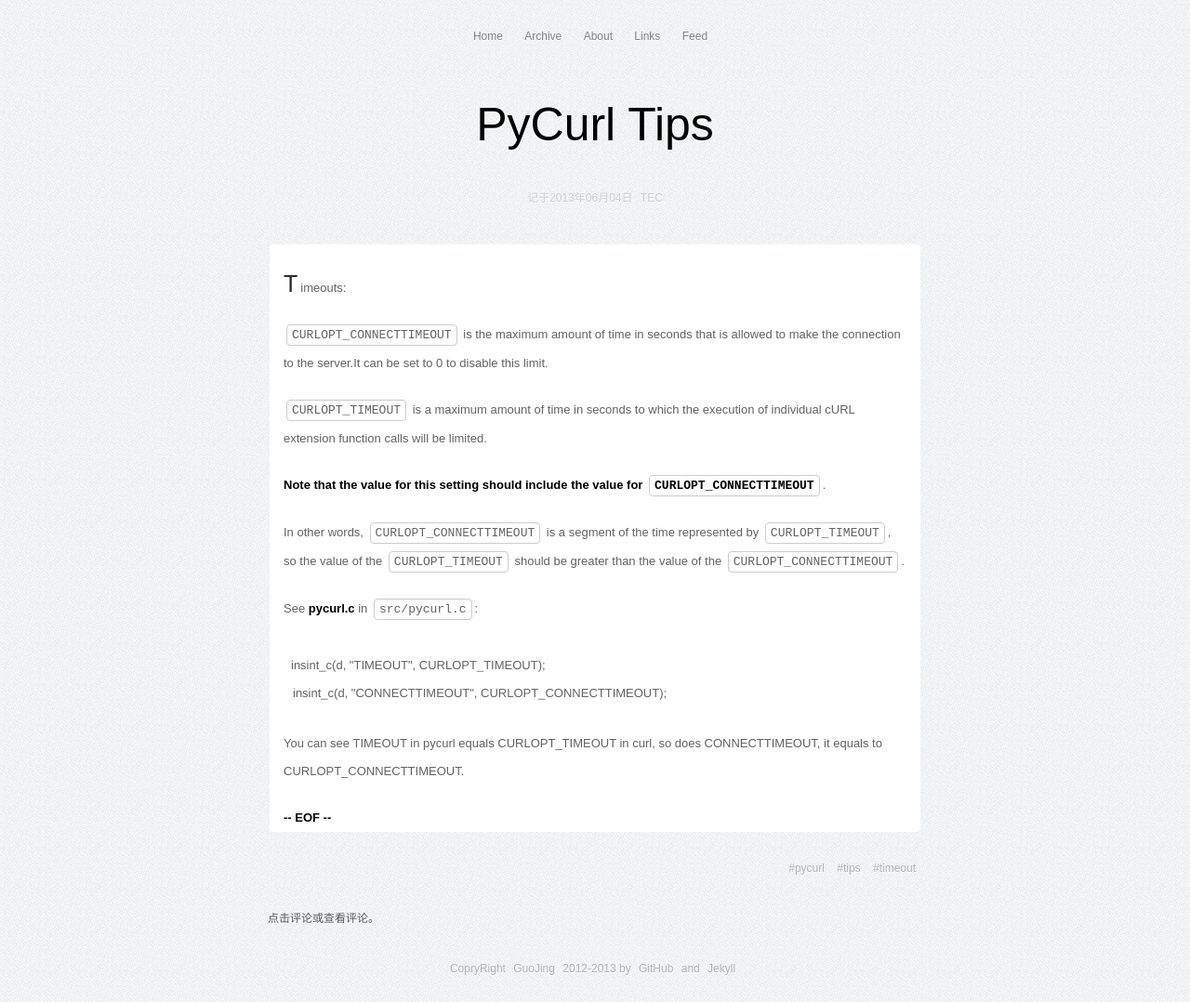
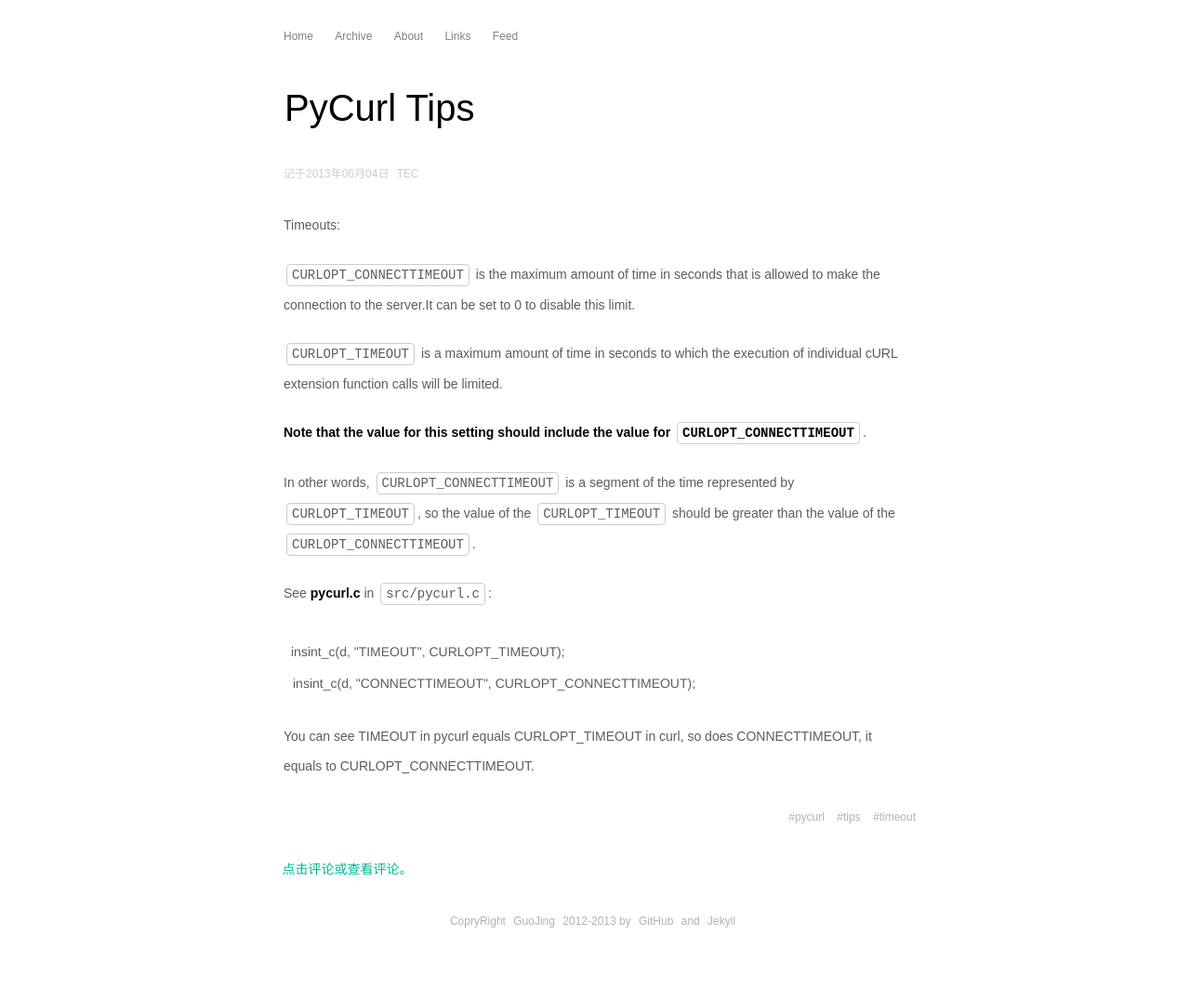
Before and after one commit to zwitzwit/guojing.github.com, a Jekyll site: the page built from _posts/tec/2013-06-04-pycurl-tips-difference-between-CURLOPT_CONNECTTIMEOUT-and-CURLOPT_TIMEOUT.md, in a window 1280 px wide. Shown: the whole page at 93% size. Built offline with Jekyll 4.4.1, drawn with Linux system fonts in a browser that asks for light colours; Markdown is read by kramdown in place of the engine named in the settings; after the commit the page ends 1026 px from its top, so only the background shows below that.

Commit message:
change style

```diff
--- a/_layouts/post.html
+++ b/_layouts/post.html
@@ -54,7 +54,6 @@
   <div class="date">记于{{ page.date | date:"%Y年%m月%d日"}} <a href="/categories/#{{ post.categories }}">{{ page.categories }}</a></div>
   <div class="content">
     {{ content }}
-    <p class="clearfix eof">-- EOF --</p>
     <p class="wbshare" style="margin-bottom:-35px"><wb:share-button count="n" type="button" relateuid="1653237083" ></wb:share-button></p>
 <!--     <p class="clearfix"><wb:like type="number"></wb:like></p>
     <style>
--- a/css/style.css
+++ b/css/style.css
@@ -1,86 +1,73 @@
-body {background: #e4e8e9 url('../images/theme/bg.png');background-attachment: fixed;}
+#body {background: #e4e8e9 url("../images/theme/bg.png");background-attachment: fixed;}
 body {font:12px/1.6 arial,helvetica,sans-serif;margin:0;padding:0;color:#666}
-body {font-family: "PT Sans", "Xin Gothic", "Hiragino Sans GB", "Microsoft YaHei", "WenQuanYi Micro Hei", Arial, sans-serif}
+body {font-family: "Rosario", "Xin Gothic", "Hiragino Sans GB", "Microsoft YaHei", "WenQuanYi Micro Hei", Arial, sans-serif}
 
 h1, h2, h3, h4, h5, h6 {color: black}
 
-.main {margin:45px auto; margin-bottom: 20px}
-.comments {width:699px;margin:35px auto;}
+.main {margin:35px auto; margin-bottom: 20px}
+.comments {width:669px;margin:35px auto;}
 .guide {margin: -10px auto;}
-.cast, .main, .comments{width:700px}
+.cast, .main {width:700px}
 .cast {display: none}
 
 .banner2 {z-index: 9999; top: 0; left: 0;}
-.banner2 {font-family: "Overlock","Hiragino Sans GB","Microsoft YaHei",sans-serif; font-size: 12px;}
 .banner2 span {margin-right:10px}
-.banner2 {margin-bottom: 60px; text-align: center; margin: 30px auto}
+.banner2 {margin-bottom: 40px; margin: 30px auto; width: 680px}
 
-.banner2 a:link{color:#817F7F;text-decoration:none;text-shadow:0px 1px 0px white; padding:3px;margin:0 2px}
-.banner2 a:visited{color:#817F7F;text-decoration:none;text-shadow:0px 1px 0px white;}
-/*
-.banner a:hover{background:#4d4f51; padding:3px; color:white; text-shadow: 0 1px 0 black; -moz-border-radius:4px;-webkit-border-radius:4px;border-radius:4px;margin:0 2px;}
-*/
+.banner2 a:link{color:#817F7F;text-decoration:none;padding:3px;margin:0 2px}
+.banner2 a:visited{color:#817F7F;text-decoration:none;}
 .insta {float: right}
-.comments .comment {font-size: 12px;}
+.comments .comment {font-size: 14px;}
 
 .guide {font-size: 12px}
-.guide a:link{color:rgb(85, 85, 85);text-decoration:none;text-shadow:0px 1px 0px white; padding:3px;margin:0 2px}
-.guide a:visited{color:rgb(85, 85, 85);text-decoration:none;text-shadow:0px 1px 0px white;}
-/*.guide a:hover{background:#4d4f51; padding:3px; color:white; text-shadow: 0 1px 0 black; -moz-border-radius:4px;-webkit-border-radius:4px;border-radius:4px;margin:0 2px;}*/
+.guide a:link{color:#00b893;text-decoration:none;padding:3px;margin:0 2px}
+.guide a:visited{color:#00b893;text-decoration:none;}
 
-.footer a:link{color:#b2b2b2;text-decoration:none;text-shadow:0px 1px 0px white; padding:3px;margin:0 2px}
-.footer a:visited{color:#b2b2b2;text-decoration:none;text-shadow:0px 1px 0px white;}
-/*.footer a:hover{padding:3px; color:gray; text-shadow: 0 1px 0 white; -moz-border-radius:4px;-webkit-border-radius:4px;border-radius:4px;margin:0 2px;}*/
+.footer a:link{color:#b2b2b2;text-decoration:none;padding:3px;margin:0 2px}
+.footer a:visited{color:#b2b2b2;text-decoration:none;}
 
-.title a:link{color:black;text-decoration:none;text-shadow:0px 2px 0px white; padding:3px;}
-.title a:visited{color:black;text-decoration:none;text-shadow:0px 2px 0px white;}
-/*.title a:hover{color:#817F7F;text-decoration:none;text-shadow:0px 2px 0px white; padding:3px;}*/
-.title a:hover{text-shadow:0 2px 0 white;}
-.title {font-family: "PT Sans", "Xin Gothic", "Hiragino Sans GB", "Microsoft YaHei", "WenQuanYi Micro Hei", Arial, sans-serif;}
+.title a:link{color:black;text-decoration:none;padding:3px;}
+.title a:visited{color:black;text-decoration:none;}
 
 .content {background:white;line-height:24px;font-size:13px; padding-bottom: 1px}
 .content {-moz-border-radius:4px;-webkit-border-radius:4px;border-radius:4px;}
-.content a:visited { padding:3px; text-shadow: 0 1px 0 white; -moz-border-radius:4px;-webkit-border-radius:4px;border-radius:4px;margin:0 2px;color:gray;text-decoration:none}
-.content a:link{padding:3px; text-shadow: 0 1px 0 white; -moz-border-radius:4px;-webkit-border-radius:4px;border-radius:4px;margin:0 2px;color:gray;text-decoration:none}
-/*.content a:hover {background:#4d4f51; padding:3px; color:white; text-shadow: 0 1px 0 black; -moz-border-radius:4px;-webkit-border-radius:4px;border-radius:4px;margin:0 2px}*/
+.content a:visited { padding:3px; -moz-border-radius:4px;-webkit-border-radius:4px;border-radius:4px;margin:0 2px;color:gray;text-decoration:none}
+.content a:link{padding:3px; -moz-border-radius:4px;-webkit-border-radius:4px;border-radius:4px;margin:0 2px;color:gray;text-decoration:none}
+.content a:hover{padding:3px; -moz-border-radius:4px;-webkit-border-radius:4px;border-radius:4px;margin:0 2px;color:#00b893;text-decoration:none}
 
 .content strong {color:black;}
 
-.title {text-align: center; font-size: 50px}
-.title {margin-bottom:30px;text-shadow:0 1px 0 #f0f0f0;}
+.title {font-size: 40px; margin-left:13px}
+.title {margin-bottom:30px;}
 
-.content {margin-bottom:30px;background: rgba(255, 255, 255);font-size:13px;}
-.content {color:#626262; text-shadow:0 1px 0 white;}
-.content b{color:#5c5c5c;}
+.content {margin-bottom:30px;background: rgba(255, 255, 255);font-size:14px;}
+.content {color:#5c5c5c; }
+.content b{color:black;}
 .content {padding:15px;line-height: 2.3em;}
 .content p{margin-bottom: 20px;}
 
-.footer, .paginator{font-size:12px; text-shadow:0 1px 0 white;text-align:center;margin-top:-10px;margin-bottom:25px;color:#b2b2b2;}
+.footer, .paginator{font-size:12px; text-align:center;margin-top:-10px;margin-bottom:25px;color:#b2b2b2;}
 .footer {margin-top: 10px}
 
-.paginator a:link{color:rgb(85, 85, 85);text-decoration:none;text-shadow:0px 1px 0px white; padding:3px;margin:0 2px}
-.paginator a:visited{color:rgb(85, 85, 85);text-decoration:none;text-shadow:0px 1px 0px white;}
-/*.paginator a:hover{background:#f0f0f0; padding:3px; color:gray; text-shadow: 0 1px 0 white; -moz-border-radius:4px;-webkit-border-radius:4px;border-radius:4px;margin:0 2px;}*/
+.paginator a:link{color:#00b893;text-decoration:none;padding:3px;margin:0 2px}
+.paginator a:visited{color:#00b893;text-decoration:none;}
+/*.paginator a:hover{background:#f0f0f0; padding:3px; color:gray; -moz-border-radius:4px;-webkit-border-radius:4px;border-radius:4px;margin:0 2px;}*/
 
-.comments a:link{color:rgb(85, 85, 85);text-decoration:none;text-shadow:0px 1px 0px white; padding:3px;margin:0 2px}
-.comments a:visited{color:rgb(85, 85, 85);text-decoration:none;text-shadow:0px 1px 0px white;}
-/*.comments a:hover{background:#414141; padding:3px; color:white; text-shadow: 0 1px 0 gray; -moz-border-radius:4px;-webkit-border-radius:4px;border-radius:4px;margin:0 2px;}*/
+.comments a:link{color:#00b893;text-decoration:none;padding:3px;margin:0 2px}
+.comments a:visited{color:#00b893;text-decoration:none;}
 
 .center {text-align: center}
 
-::selection {background: #f8f8f8;};
-::-moz-selection {background: #f8f8f8;};
-::-webkit-selection {background: #f8f8f8;};
+::selection {background: #00b893; color:white};
+::-moz-selection {background: #00b893; color:white};
+::-webkit-selection {background: #00b893; color:white};
 
 .container {}
 
-.date {text-align: center}
-.date {color:#CCCCCC;text-shadow:0 1px 0 white;font-size:12px;margin-bottom:40px;margin-left:5px;}
+.date {color:#CCCCCC;font-size:12px;margin-left:15px;}
 .date {text-transform: uppercase;}
-.date a:link{color:#CCCCCC;text-decoration:none;text-shadow:0px 1px 0px white; padding:3px;margin:0 2px}
-.date a:visited{color:#CCCCCC;text-decoration:none;text-shadow:0px 1px 0px white;}
-
-.content:first-letter{font-size:25px;padding-right: 3px; color: #2b2b2b}
+.date a:link{color:#CCCCCC;text-decoration:none;padding:3px;margin:0 2px}
+.date a:visited{color:#CCCCCC;text-decoration:none;}
 
 .center{text-align:center}
 
@@ -98,20 +85,20 @@ h1, h2, h3, h4, h5, h6 {color: black}
 .content {overflow: hidden;}
 .img_left img{margin:0px;}
 
-.cast {color:#CCCCCC;text-shadow:0 1px 0 white;font-size:12px;margin:45px auto;margin-bottom: -40px;padding-left: 5px;}
+.cast {color:#CCCCCC;font-size:12px;margin:45px auto;margin-bottom: -40px;padding-left: 5px;}
 .previous {float: left;}
 .next {float: right;}
 
 .douban {margin-right: 5px;}
 #disqus_container .comment {margin-left: -5px;}
-code {border:1px solid #ccc; background:white; padding:3px 5px; margin:0 3px;-moz-border-radius:4px;-webkit-border-radius:4px;border-radius:4px;text-shadow:0 1px 0 white; box-shadow:inset 1px 1px white;}
+code {border:1px solid #ccc; background:white; padding:3px 5px; margin:0 3px;-moz-border-radius:4px;-webkit-border-radius:4px;border-radius:4px; box-shadow:inset 1px 1px white;}
 
-pre {padding:10px; background:white; text-shadow:0 1px 0 white; -moz-border-radius:4px;-webkit-border-radius:4px;border-radius:4px;}
+pre {padding:10px; background:white;  -moz-border-radius:4px;-webkit-border-radius:4px;border-radius:4px;}
 pre code {background: white; border: none; margin: -7px; box-shadow: none; font-family: helvetica;}
-blockquote {font-style: italic; background-image: url('../images/theme/block@2x.png'); background-repeat: no-repeat; background-position: left top; padding-left: 25px; margin-left: 20px; background-color: transparent; background-size: 16px}
+blockquote {font-style: italic; background-image: url("../images/theme/block@2x.png"); background-repeat: no-repeat; background-position: left top; padding-left: 25px; margin-left: 20px; background-color: transparent; background-size: 16px}
 
 .intro {padding-left: 10px; font-size: 12px; margin-bottom: 20px; font-weight: bolder; margin-top: 20px}
-.more .title{font-size: 12px; padding-left: 10px; text-align: left; margin-bottom: 20px}
+.more .title{font-size: 14px; padding-left: 10px; text-align: left; margin-bottom: 20px; margin-left: 7px}
 
 .archive {list-style: none; padding: 0px}
 .archive li {padding: 0px}
@@ -123,29 +110,23 @@ blockquote {font-style: italic; background-image: url('../images/theme/block@2x.
 .upper {text-transform: uppercase;}
 .tagcloud {margin-top: 10px}
 
-.forb a:link{font-size:12px;color: #b2b2b2;padding:3px; text-shadow: 0 1px 0 white; -moz-border-radius:4px;-webkit-border-radius:4px;border-radius:4px;margin:0 2px;text-decoration:none}
-.forb a:visited {font-size:12px;padding:3px; text-shadow: 0 1px 0 white; -moz-border-radius:4px;-webkit-border-radius:4px;border-radius:4px;margin:0 2px;color:#b2b2b2;text-decoration:none}
-/*.forb a:hover {font-size:12px;background:#4d4f51; padding:3px; color:white; text-shadow: 0 1px 0 black; -moz-border-radius:4px;-webkit-border-radius:4px;border-radius:4px;margin:0 2px}*/
+.forb a:link{font-size:12px;color: #b2b2b2;padding:3px; -moz-border-radius:4px;-webkit-border-radius:4px;border-radius:4px;margin:0 2px;text-decoration:none}
+.forb a:visited {font-size:12px;padding:3px; -moz-border-radius:4px;-webkit-border-radius:4px;border-radius:4px;margin:0 2px;color:#b2b2b2;text-decoration:none}
 
-.tag0 a:link{font-size:14px;color: #c4c4c4;padding:3px; text-shadow: 0 1px 0 white; -moz-border-radius:4px;-webkit-border-radius:4px;border-radius:4px;margin:0 2px;text-decoration:none}
-.tag0 a:visited {font-size:14px;padding:3px; text-shadow: 0 1px 0 white; -moz-border-radius:4px;-webkit-border-radius:4px;border-radius:4px;margin:0 2px;color:#c4c4c4;text-decoration:none}
-/*.tag0 a:hover {font-size:14px;background:#4d4f51; padding:3px; color:white; text-shadow: 0 1px 0 black; -moz-border-radius:4px;-webkit-border-radius:4px;border-radius:4px;margin:0 2px}*/
+.tag0 a:link{font-size:14px;color: #c4c4c4;padding:3px; -moz-border-radius:4px;-webkit-border-radius:4px;border-radius:4px;margin:0 2px;text-decoration:none}
+.tag0 a:visited {font-size:14px;padding:3px; -moz-border-radius:4px;-webkit-border-radius:4px;border-radius:4px;margin:0 2px;color:#c4c4c4;text-decoration:none}
 
-.tag1 a:link{font-size:16px;color: #a0a0a0;padding:3px; text-shadow: 0 1px 0 white; -moz-border-radius:4px;-webkit-border-radius:4px;border-radius:4px;margin:0 2px;text-decoration:none}
-.tag1 a:visited {font-size:16px;padding:3px; text-shadow: 0 1px 0 white; -moz-border-radius:4px;-webkit-border-radius:4px;border-radius:4px;margin:0 2px;color:#a0a0a0;text-decoration:none}
-/*.tag1 a:hover {font-size:16px;background:#4d4f51; padding:3px; color:white; text-shadow: 0 1px 0 black; -moz-border-radius:4px;-webkit-border-radius:4px;border-radius:4px;margin:0 2px}*/
+.tag1 a:link{font-size:16px;color: #a0a0a0;padding:3px; -moz-border-radius:4px;-webkit-border-radius:4px;border-radius:4px;margin:0 2px;text-decoration:none}
+.tag1 a:visited {font-size:16px;padding:3px; -moz-border-radius:4px;-webkit-border-radius:4px;border-radius:4px;margin:0 2px;color:#a0a0a0;text-decoration:none}
 
-.tag2 a:link{font-size:18px;color: gray;padding:3px; text-shadow: 0 1px 0 white; -moz-border-radius:4px;-webkit-border-radius:4px;border-radius:4px;margin:0 2px;text-decoration:none}
-.tag2 a:visited {font-size:18px;padding:3px; text-shadow: 0 1px 0 white; -moz-border-radius:4px;-webkit-border-radius:4px;border-radius:4px;margin:0 2px;color:gray;text-decoration:none}
-/*.tag2 a:hover {font-size:18px;background:#4d4f51; padding:3px; color:white; text-shadow: 0 1px 0 black; -moz-border-radius:4px;-webkit-border-radius:4px;border-radius:4px;margin:0 2px}*/
+.tag2 a:link{font-size:18px;color: gray;padding:3px; -moz-border-radius:4px;-webkit-border-radius:4px;border-radius:4px;margin:0 2px;text-decoration:none}
+.tag2 a:visited {font-size:18px;padding:3px; -moz-border-radius:4px;-webkit-border-radius:4px;border-radius:4px;margin:0 2px;color:gray;text-decoration:none}
 
-.tag3 a:link{font-size:20px;color: #4d4d4d;padding:3px; text-shadow: 0 1px 0 white; -moz-border-radius:4px;-webkit-border-radius:4px;border-radius:4px;margin:0 2px;text-decoration:none}
-.tag3 a:visited {font-size:20px;padding:3px; text-shadow: 0 1px 0 white; -moz-border-radius:4px;-webkit-border-radius:4px;border-radius:4px;margin:0 2px;color:#4d4d4d;text-decoration:none}
-/*.tag3 a:hover {font-size:20px;background:#4d4f51; padding:3px; color:white; text-shadow: 0 1px 0 black; -moz-border-radius:4px;-webkit-border-radius:4px;border-radius:4px;margin:0 2px}*/
+.tag3 a:link{font-size:20px;color: #4d4d4d;padding:3px; -moz-border-radius:4px;-webkit-border-radius:4px;border-radius:4px;margin:0 2px;text-decoration:none}
+.tag3 a:visited {font-size:20px;padding:3px; -moz-border-radius:4px;-webkit-border-radius:4px;border-radius:4px;margin:0 2px;color:#4d4d4d;text-decoration:none}
 
-.tag4 a:link{font-size:24px;color: black;padding:3px; text-shadow: 0 1px 0 white; -moz-border-radius:4px;-webkit-border-radius:4px;border-radius:4px;margin:0 2px;text-decoration:none}
-.tag4 a:visited {font-size:24px;padding:3px; text-shadow: 0 1px 0 white; -moz-border-radius:4px;-webkit-border-radius:4px;border-radius:4px;margin:0 2px;color:black;text-decoration:none}
-/*.tag4 a:hover {font-size:24px;background:#4d4f51; padding:3px; color:white; text-shadow: 0 1px 0 black; -moz-border-radius:4px;-webkit-border-radius:4px;border-radius:4px;margin:0 2px}*/
+.tag4 a:link{font-size:24px;color: black;padding:3px; -moz-border-radius:4px;-webkit-border-radius:4px;border-radius:4px;margin:0 2px;text-decoration:none}
+.tag4 a:visited {font-size:24px;padding:3px; -moz-border-radius:4px;-webkit-border-radius:4px;border-radius:4px;margin:0 2px;color:black;text-decoration:none}
 
 .links, .feed, .release{}
 
```
Also changed, not shown: _includes/banner.html (+0 -9 lines).
